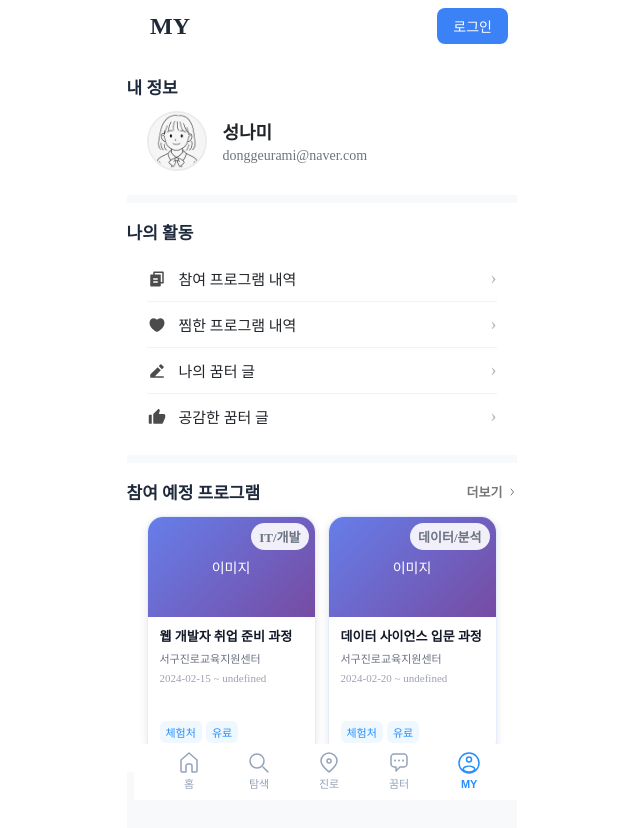
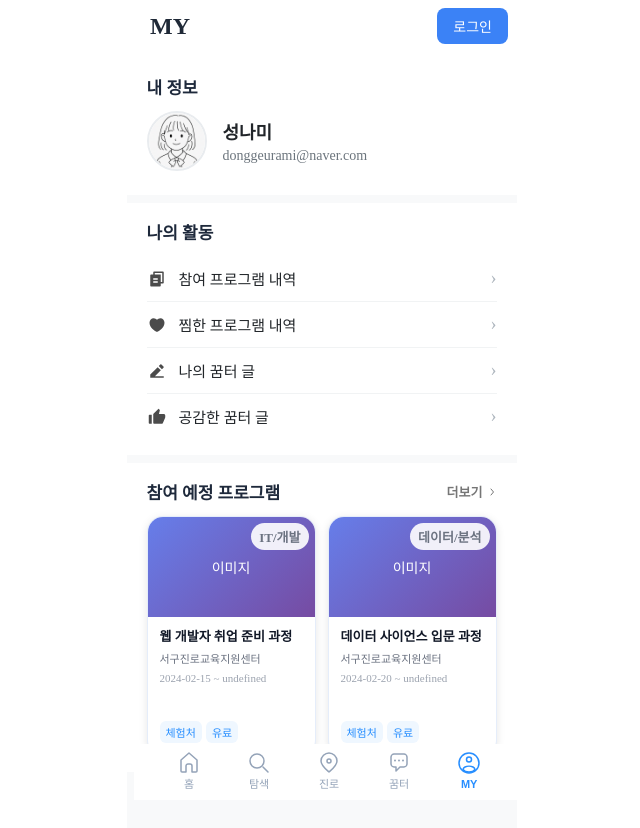
Before and after one commit to seohyun-lee/Kkumgeurimi-FE, a React (Vite) app: page /my in a window 1280 px wide. Shown: the top 828 px of the page, without its empty margins (311-951 px from the left). Built offline with nearby package versions, Linux system fonts and the light colour scheme; no server answers.

Commit message:
fix: 마이페이지 섹션 헤더 여백 수정

```diff
--- a/src/pages/MyPage/MyPage.css
+++ b/src/pages/MyPage/MyPage.css
@@ -17,7 +17,7 @@
   justify-content: space-between;
   align-items: center;
   margin-bottom: 12px;
-  padding: 0 0 0 0 !important;
+  padding: 0 20px 0 20px !important;
 }
 
 .mypage__section-more {
```
